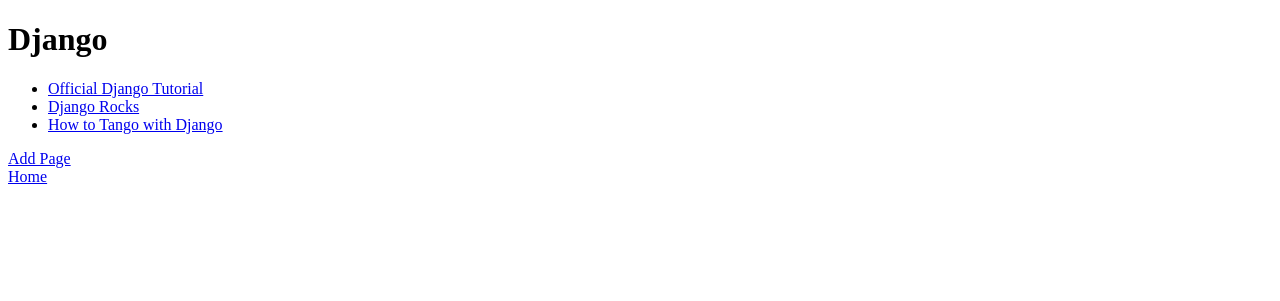
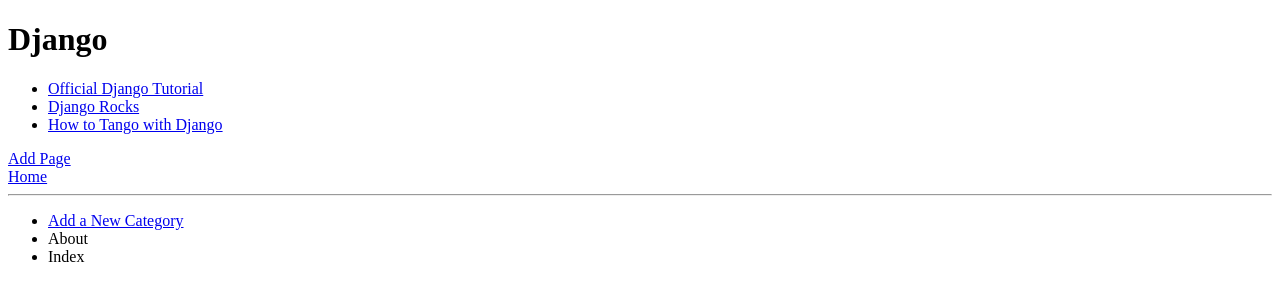
Before and after one commit to FabieGla/tango_with_rango_2, a Django app: page /rango/category/django/ in a window 1280 px wide. Shown: the top 301 px of the page. Run offline with Django 3.2, Linux system fonts and the light colour scheme; data comes from the database, SQL or seed files in the repository.

Commit message:
Updated Category Template To Extend Base Template

```diff
--- a/templates/rango/category.html
+++ b/templates/rango/category.html
@@ -1,12 +1,16 @@
-<!DOCTYPE html>
 
-<html>
-    <head>
-        <title>Rango</title>
-    </head>
+{% extends 'rango/base.html' %}
+{% load staticfiles %}
 
-    <body>
-        <div>
+{% block title_block %}
+    {% if category %}
+        {{ category.name }}
+    {% else %}
+        Unknown Category
+    {% endif %}
+{% endblock %}
+
+{% block body_block %}
     {% if category %}
         <h1>{{ category.name }}</h1>
         {% if pages %}
@@ -18,11 +22,9 @@
         {% else %}
         <strong>No pages currently in category.</strong>
         {% endif %}
-            <a href="/rango/category/{{category.slug}}/add_page/"> Add Page</a> <br/>
+        <a href="{% url 'rango:add_page' category.slug %}"> Add Page</a> <br/>
     {% else %}
         The specified category does not exist.
     {% endif %}
     <a href="/rango/">Home</a>
-        </div>
-    </body>
-</html>
+{% endblock %}
```
Lines whose indentation alone changed are shown as unchanged.
